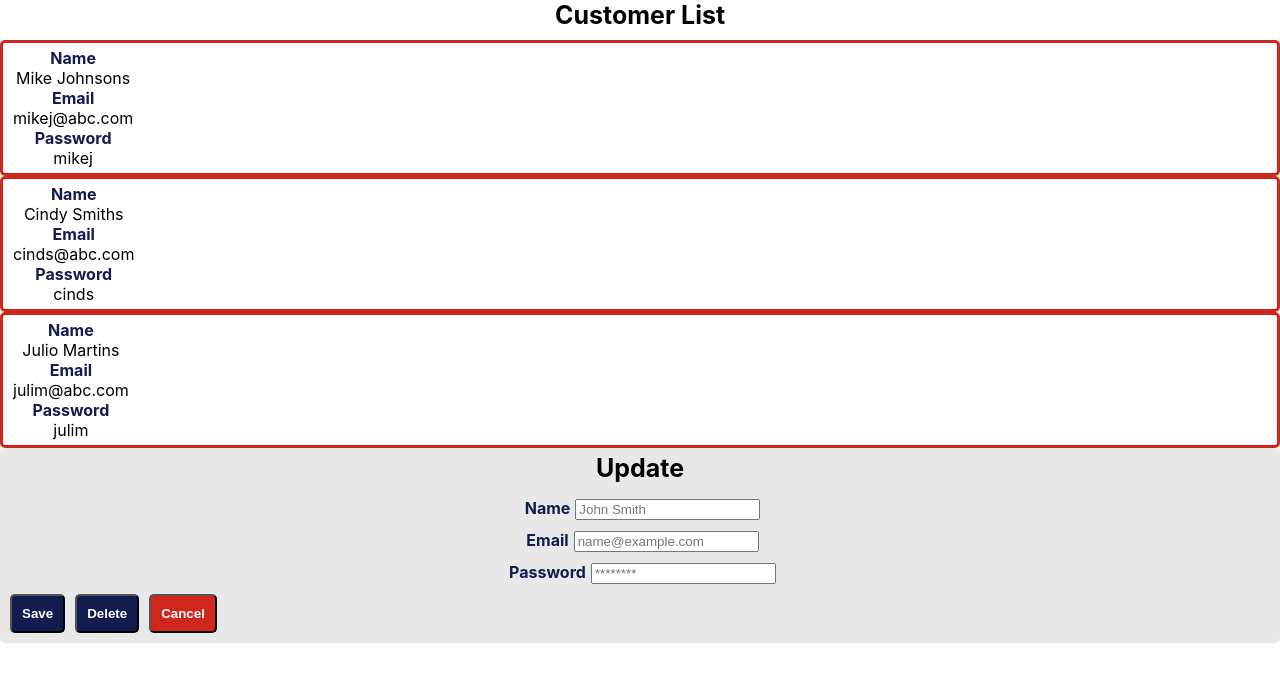
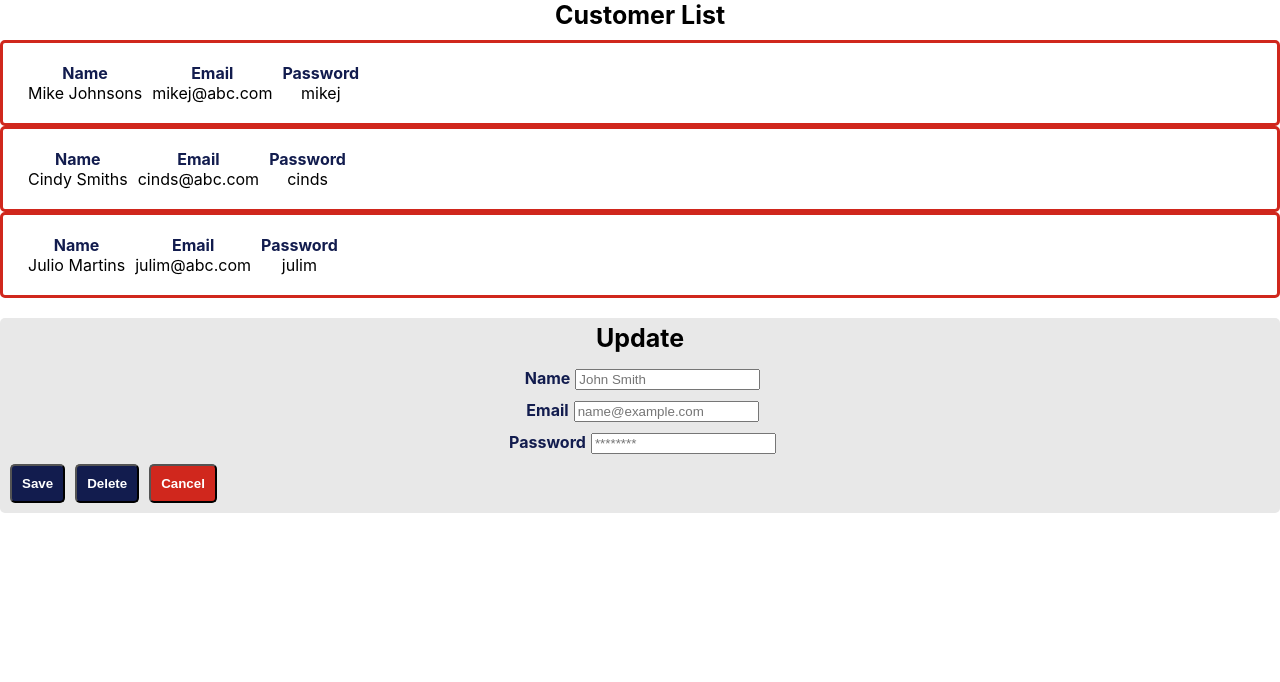
Before and after one commit to nannigeri/front-end-app, a React (Create React App) app: page / in a window 1280 px wide. Shown: the top 682 px of the page. Built offline with nearby package versions, Linux system fonts and the light colour scheme.

Commit message:
added styling

```diff
--- a/src/CustomerComponent/index.css
+++ b/src/CustomerComponent/index.css
@@ -39,6 +39,11 @@ ul {
     padding-bottom: 5px;
 }
 
+.card-spacing {
+   padding-bottom:  20px;
+
+}
+
 .spacing-side {
     padding-right: 5px;
     padding-left: 5px;
--- a/src/CustomerComponent/index.js
+++ b/src/CustomerComponent/index.js
@@ -7,11 +7,20 @@ const CustomerComponent = (props) => {
   return (<div>
         <div>
         <div class= 'title-font'>Customer List</div>
-        {props.data.map(client =><div key ={client.id} class={(client.id === props.formObject.id)? "spacing side-by-side clicked-card": "spacing card side-by-side"} onClick = {() => props.handleRowClick(client)}><div>
+
+        <div class = "card-spacing">
+
+
+
+        {props.data.map(client =><div key ={client.id} class={(client.id === props.formObject.id)? " clicked-card": "card "} onClick = {() => props.handleRowClick(client)}>
+
+            <div class= "side-by-side spacing">
+
             <div class = "spacing-side" >
                 <div class= "category">
                Name
-               </div> {client.name}
+               </div>
+               {client.name}
                 </div>
             <div class = "spacing-side"><div class= "category">
                Email
@@ -21,6 +30,7 @@ const CustomerComponent = (props) => {
                </div> {client.password}</div>
             </div>
             </div>)}
+            </div>
         </div>
 
 
--- a/src/UpdateComponent/index.css
+++ b/src/UpdateComponent/index.css
@@ -6,6 +6,7 @@
 .spacing {
     padding: 5px;
 }
+
 
 .button-style {
     padding: 10px;
```
